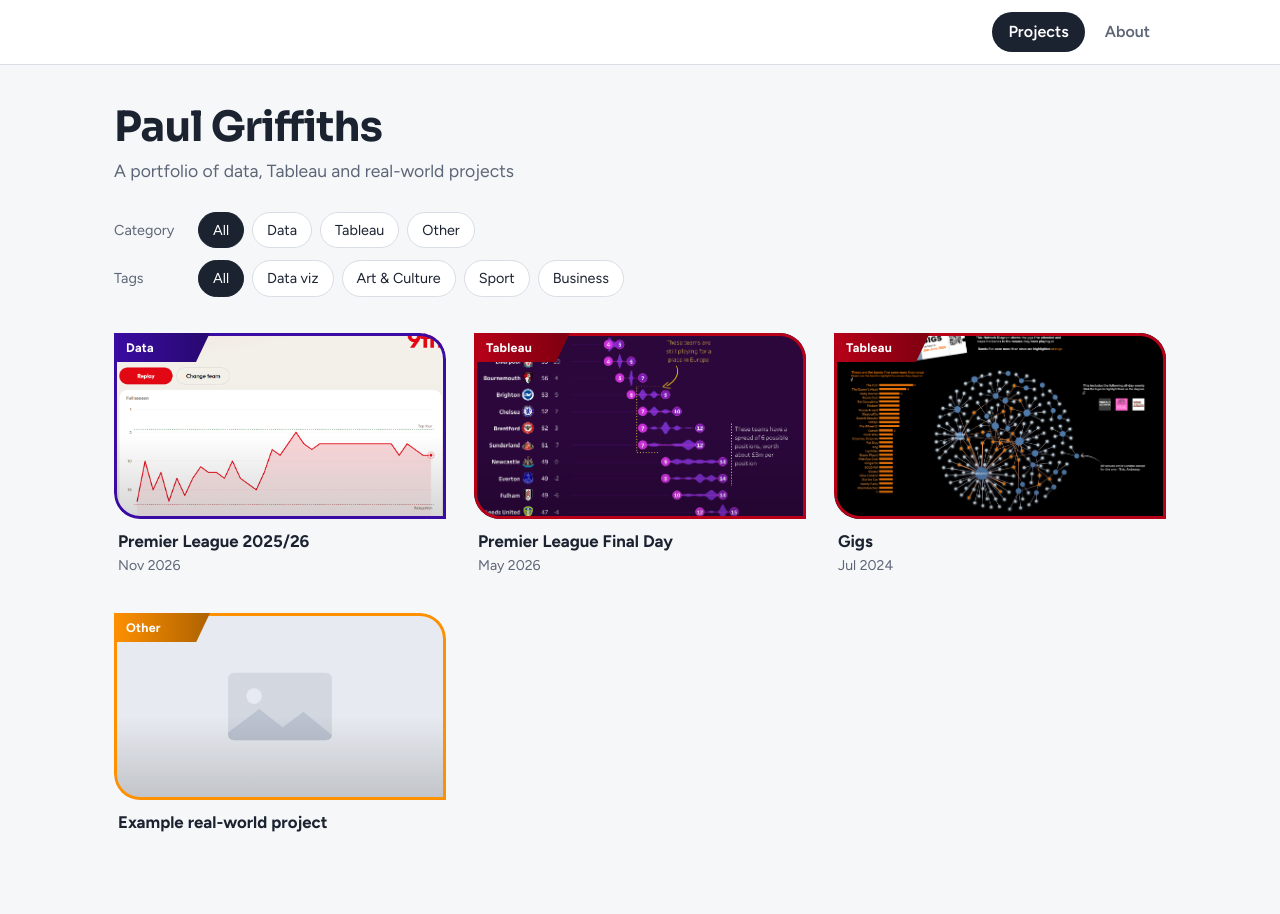
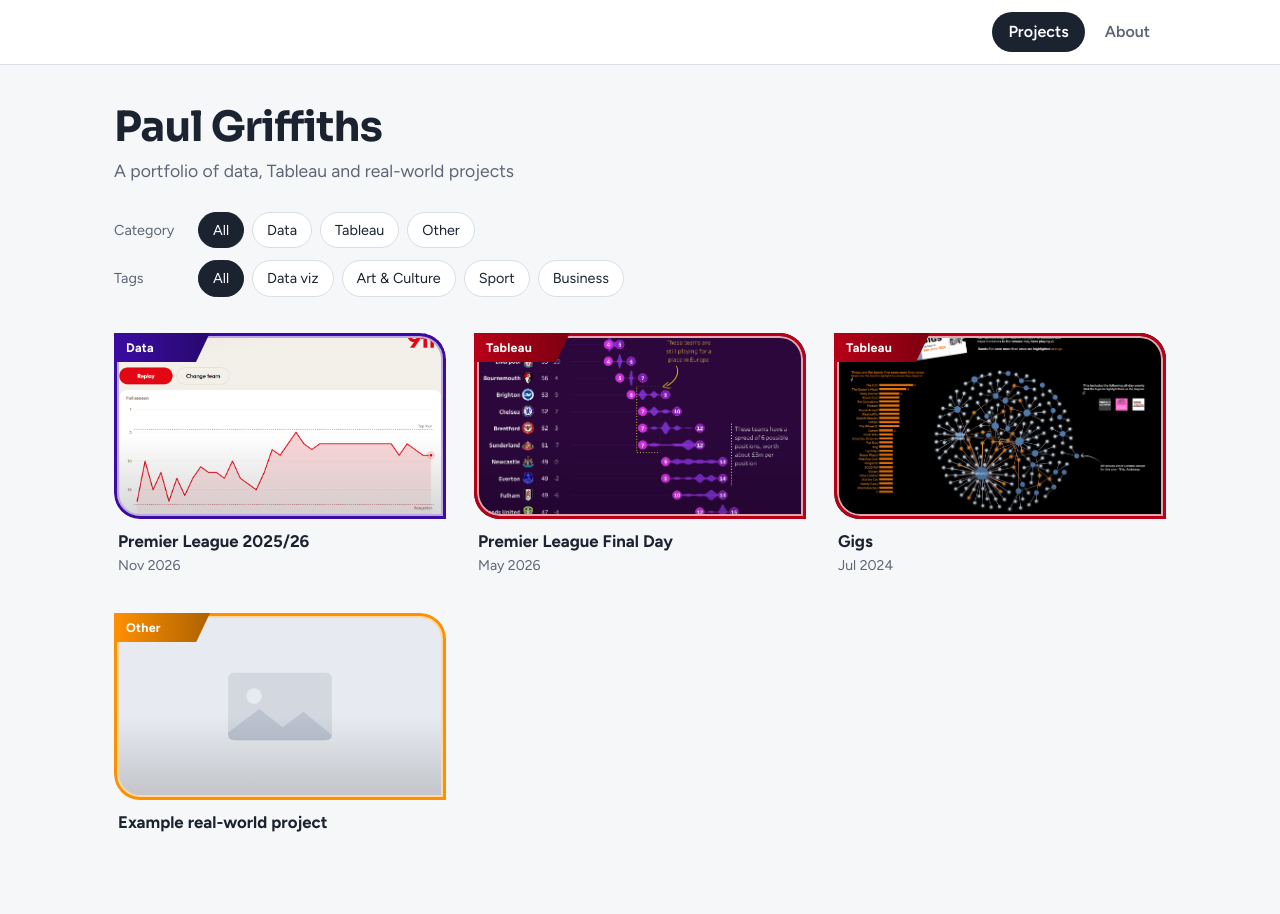
Before and after one commit to chalkboard-paul/chalkboard-paul.github.io, a Jekyll site: the page built from index.html, in a window 1280 px wide. Built offline with Jekyll 4.4.1, drawn with Linux system fonts in a browser that asks for light colours.

Commit message:
Enhance comments for box-shadow in style.css
Added comments to clarify box-shadow usage.

```diff
--- a/assets/css/style.css
+++ b/assets/css/style.css
@@ -107,6 +107,10 @@ main.wrap { padding-top: 40px; padding-bottom: 80px; }
   border: 3px solid var(--cat);
   border-radius: inherit;
   background: linear-gradient(to bottom, rgba(0, 0, 0, 0) 55%, rgba(0, 0, 0, 0.16));
+  /* Thin light line just inside the frame, a pale tint of the category colour.
+     Make the 35% bigger for a lighter line, smaller for a stronger one.
+     Change the 2px to make the line thicker or thinner. */
+  box-shadow: inset 0 0 0 2px color-mix(in srgb, var(--cat) 35%, #fff);
   pointer-events: none;
 }
 
```
